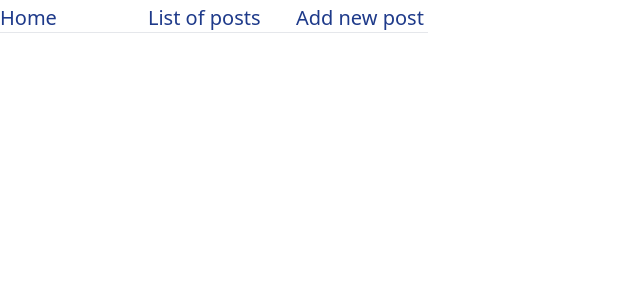
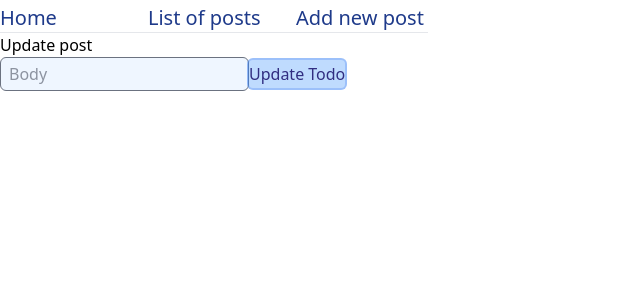
Before and after one commit to roksolanadutchak/post-app, a React (Create React App) app: page /edit/1 in a window 1280 px wide. Shown: the top 300 px of the page, without its empty margins (0-640 px from the left). Built offline with nearby package versions, Linux system fonts and the light colour scheme.

Commit message:
updating post on another page

```diff
--- a/src/App.js
+++ b/src/App.js
@@ -19,6 +19,7 @@ import GetPosts from "./Components/GetPosts";
 import Home from "./Components/Home";
 import Header from "./Components/Header";
 import AddPost from "./Components/AddPost";
+import EditPost from "./Components/EditPost";
 
 const client = new ApolloClient({
   uri: 'https://graphqlzero.almansi.me/api',
@@ -39,6 +40,9 @@ function App() {
             <Route path="/add">
               <AddPost />
             </Route>
+            <Route path="/edit/:id">
+              <EditPost />
+            </Route>
           </Switch>
         </div>
       </div>
--- /dev/null
+++ b/src/Components/EditPost.js
@@ -0,0 +1,35 @@
+import React, {useState} from "react";
+import {useParams} from "react-router";
+import {UPDATE_POST} from "../GraphQL/Mutations";
+import {useMutation} from "@apollo/client";
+import { Field, Form, Formik, FormikProps } from 'formik';
+
+function EditPost(){
+    const { id }= useParams();
+    const [updatePost] = useMutation(UPDATE_POST);
+    const [bodyUpdate, setBodyUpdate] = useState("");
+    return(
+        <div>
+            <h1>Update post</h1>
+            <Formik initialValues={{body: ''}}
+                    onSubmit={(values) =>{
+                        updatePost({
+                            variables: {
+                                id: id,
+                                input: values
+                            }
+                            }
+                        )
+                    }}>
+                {(props) =>(
+                    <Form>
+                        <Field name='body' placeholder="Body" className="input"/>
+                        <button type="submit" className="btn btn-submit">Update Todo</button>
+                    </Form>
+                )}
+            </Formik>
+        </div>
+
+    )
+}
+export default EditPost
--- a/src/Components/GetPosts.js
+++ b/src/Components/GetPosts.js
@@ -1,5 +1,6 @@
 import React, { useEffect, useState } from "react";
 import {useQuery, useMutation} from "@apollo/client";
+import {Link } from 'react-router-dom';
 import {LOAD_POSTS} from "../GraphQL/Queries";
 import {DELETE_POST, UPDATE_POST} from "../GraphQL/Mutations";
 import { default as dismiss } from '../assets/delete.svg';
@@ -8,63 +9,36 @@ import { default as pencil} from '../assets/pencil.svg'
 function GetPosts(){
     const {loading,  data} = useQuery(LOAD_POSTS);
     const [deletePost, { error }] = useMutation(DELETE_POST);
-    const [updatePost] = useMutation(UPDATE_POST)
-    const [modalOpen, setModalOpen] = useState(false);
-    const [updateOpen, setUpdateOpen] = useState(false);
-    const [bodyUpdate, setBodyUpdate] = useState("")
+    const [posts, setPosts] = useState([])
+
     useEffect(() => {
-        console.log(data)
+        if(data) {
+            setPosts(data)
+        }
     }, [data])
     if (loading) return 'Loading...';
+
     return (
         <div className="container mx-auto ">
-            <div className="grid grid-cols-12 ">
-                <div className="col-start-5 col-span-4">
-                    <button  onClick={() => {
-                        setModalOpen(true)}
-                    } className="mt-3 bg-blue-300 rounded ring-2 text-indigo-900 h-7 w-full">Add new post</button>
-                </div>
-            </div>
             <div className="inline-grid grid-cols-1 md:grid-cols-3 gap-x-4 place-items-stretch">
                 {data.posts.data.map(({id, title, body}) => (
-                    <div key={id} className="shadow-md rounded-md mt-8 bg-blue-100 ">
+                    <div key={id} className="shadow-md rounded-md mt-8 bg-blue-100 " >
                         <div className="grid p-2 h-18 rounded-md bg-blue-300 grid-cols-12 ">
                             <div className="col-span-11">
                                 <h1 className="text-center">{title}</h1>
                             </div>
                             <div>
-                                <button onClick={() => {
-                                    setUpdateOpen(true)
-                                }}>
-                                   <img src={pencil} />
+                                <button>
+                                    <Link to={`/edit/${id}`}><img src={pencil} alt={'update'}/></Link>
                                 </button>
                                 <button
                                  onClick={() => {
                                     deletePost({ variables: {id: id } });
                                 }}>
-                                    <img src={dismiss} />
+                                    <img src={dismiss} alt={'delete'}/>
                                 </button>
                             </div>
                         </div>
-                        {updateOpen && <form onSubmit={event => {
-                            event.preventDefault();
-                            updatePost({
-                                variables: {
-                                    id: id,
-                                    input: {
-                                        body: bodyUpdate
-                                    }
-                                }
-                            });
-                        }
-                        }>
-                            <input type="text" className="form-input px-2 py-1 rounded-md bg-blue-50 placeholder-gray-500 placeholder-opacity-75 w-full"   onChange={event => {
-                                setBodyUpdate(event.target.value)
-                            }}
-                            />
-                            <button type="submit" className="bg-blue-200 rounded ring-2 text-indigo-900 h-5 mt-1">Update Todo</button>
-                        </form>
-                        }
 
                         <div className="m-3">
                             <p className="text-justify leading-relaxed">{body}</p>
```
